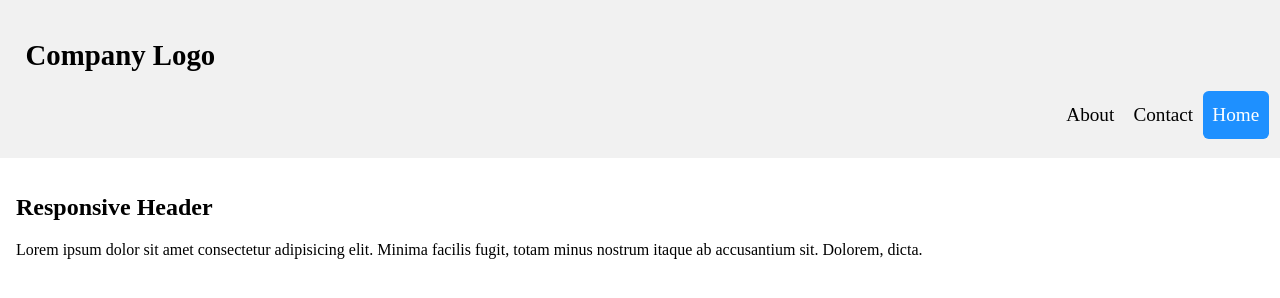
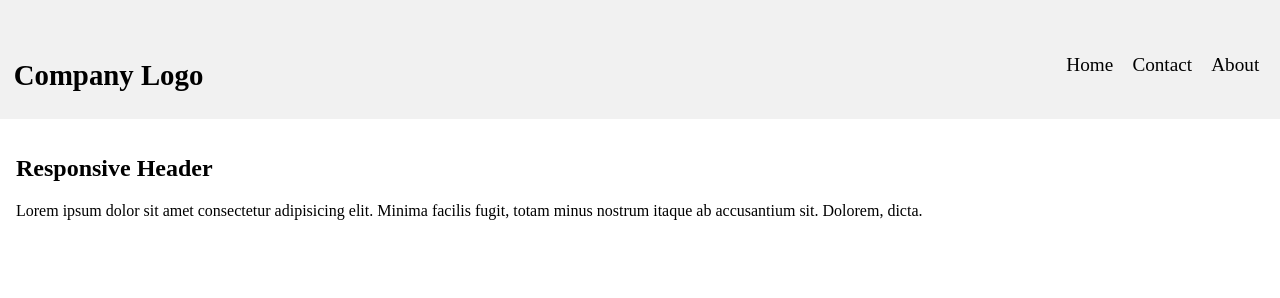
Before and after one commit to VuHongViet/OpenLab, a plain HTML site: page HTML and CSS/Responsive_Header.html in a window 1280 px wide. Drawn offline with Linux system fonts and the light colour scheme.

Commit message:
update file layout.css

```diff
--- a/HTML and CSS/css/layout.css
+++ b/HTML and CSS/css/layout.css
@@ -1,4 +1,4 @@
-@media screen and ( min-width:600px){
+@media screen and ( min-width:768px){
     aside  {
         width: 100%;
         height: auto;
@@ -21,11 +21,32 @@
         display: none !important;
     }
     /* Responsive_Header */
-    .header{
-        display: block;
+    .header .logo{
+        padding-top: 2.5% !important;
     }
     .header-right a{
-        float: right;
+        padding-top: 17.3% !important;
+    }
+
+}
+@media screen and (min-width:600px)
+{
+    .header .logo{
+        padding-top: 2.8% !important ;
+        width: 50%;
+    }
+    .header{
+        display: flex;
+        justify-content: space-between;
+        align-content: center;
+    }
+    .header-right{
+        display: flex;
+        flex-direction: row;
+        align-content: center;
+    }
+    .header-right a{
+        padding-top:15% !important ;
     }
 }
 body{
@@ -195,14 +216,11 @@ main{
     border-radius: 0.3em;
 }
 .header .logo{
+    padding: 2.5px;
     font-weight: bold;
     font-size: 1.8em;
 }
 .header a:hover{
-    background-color: #ddd;
+    background-color:#ddd;
     color: black
 }
-.header-right a:first-child{
-    background-color: dodgerblue;
-    color: white;
-}
```
